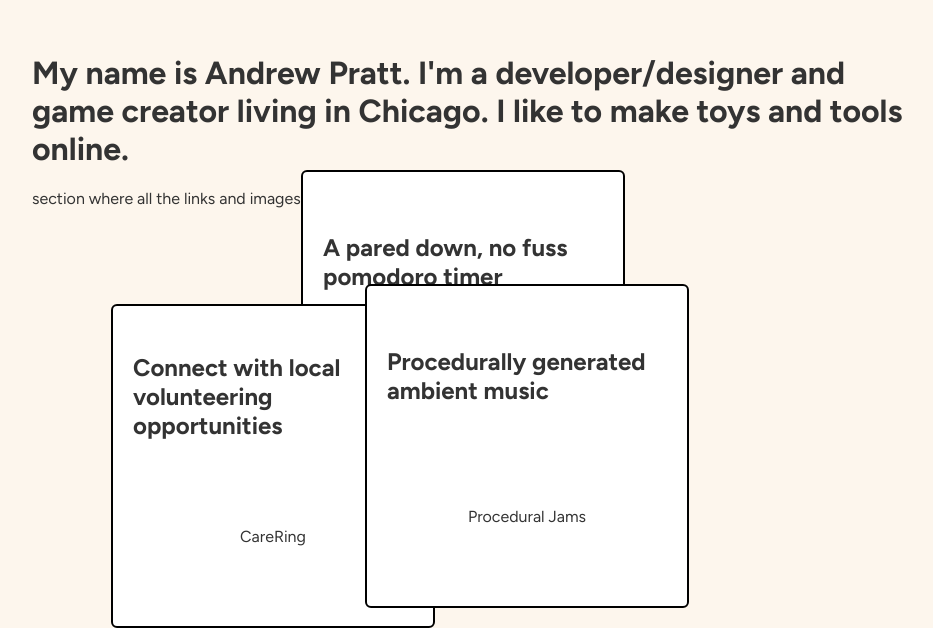
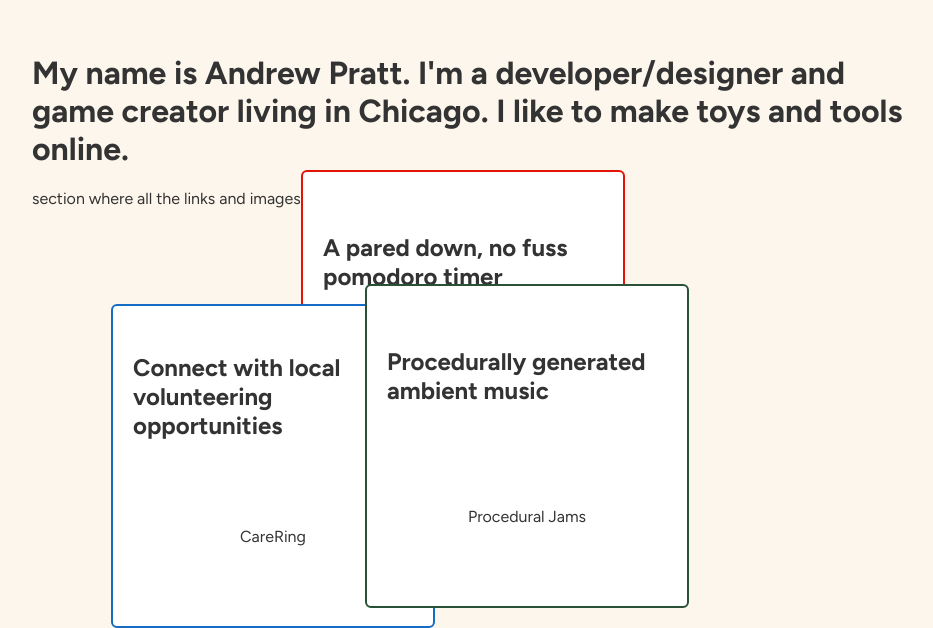
Before and after one commit to apratt957/2024portfolio, a Next.js app: page / in a window 1280 px wide. Shown: the part 272-900 px from the top of the page, without its empty margins (158-1091 px from the left). Built offline with nearby package versions, Linux system fonts and the light colour scheme.

Commit message:
colored borders do i hate this

```diff
--- a/src/app/card.tsx
+++ b/src/app/card.tsx
@@ -8,6 +8,7 @@ type CardProps = {
   title: string;
   description: string;
   backgroundColor: string;
+  color: string;
 };
 
 export default function Card(props: CardProps) {
@@ -23,17 +24,20 @@ export default function Card(props: CardProps) {
       whileHover={{
         scale: 1.05,
         backgroundColor: props.backgroundColor,
-        color: "white",
+        color: props.color,
         zIndex: 2,
+        border: "none",
         transition: { duration: 0.3 },
       }}
       whileTap={{
         backgroundColor: props.backgroundColor,
-        color: "white",
+        color: props.color,
+        border: "none",
         zIndex: 2,
         transition: { duration: 0.3 },
       }}
       className={styles.card}
+      style={{ border: `2.5px solid ${props.backgroundColor}` }}
     >
       <div className={styles.h1Container}>
         <h1 className={styles.cardDescription} onClick={handleCardClick}>
--- a/src/app/page.module.css
+++ b/src/app/page.module.css
@@ -11,7 +11,6 @@
   width: 280px;
   height: 280px;
   padding: 20px;
-  border: 2px solid black;
   background-color: #fff;
   cursor: grab;
   display: flex;
--- a/src/app/page.tsx
+++ b/src/app/page.tsx
@@ -37,6 +37,7 @@ export default function Home() {
             xAnimate={getRandom(windowWidth)}
             yAnimate={getRandom(windowHeight)}
             backgroundColor={project.backgroundColor}
+            color={project.color}
           />
         ))}
       </Fragment>
```
